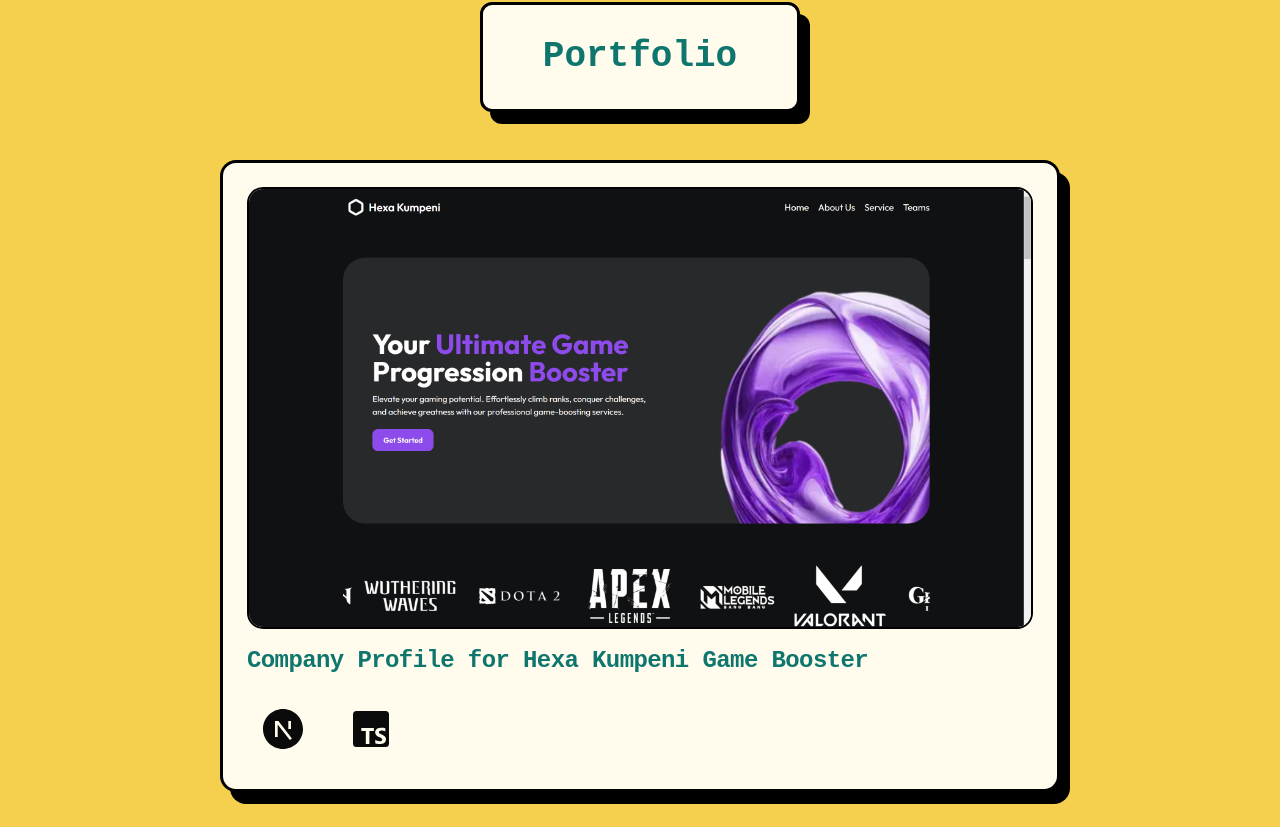
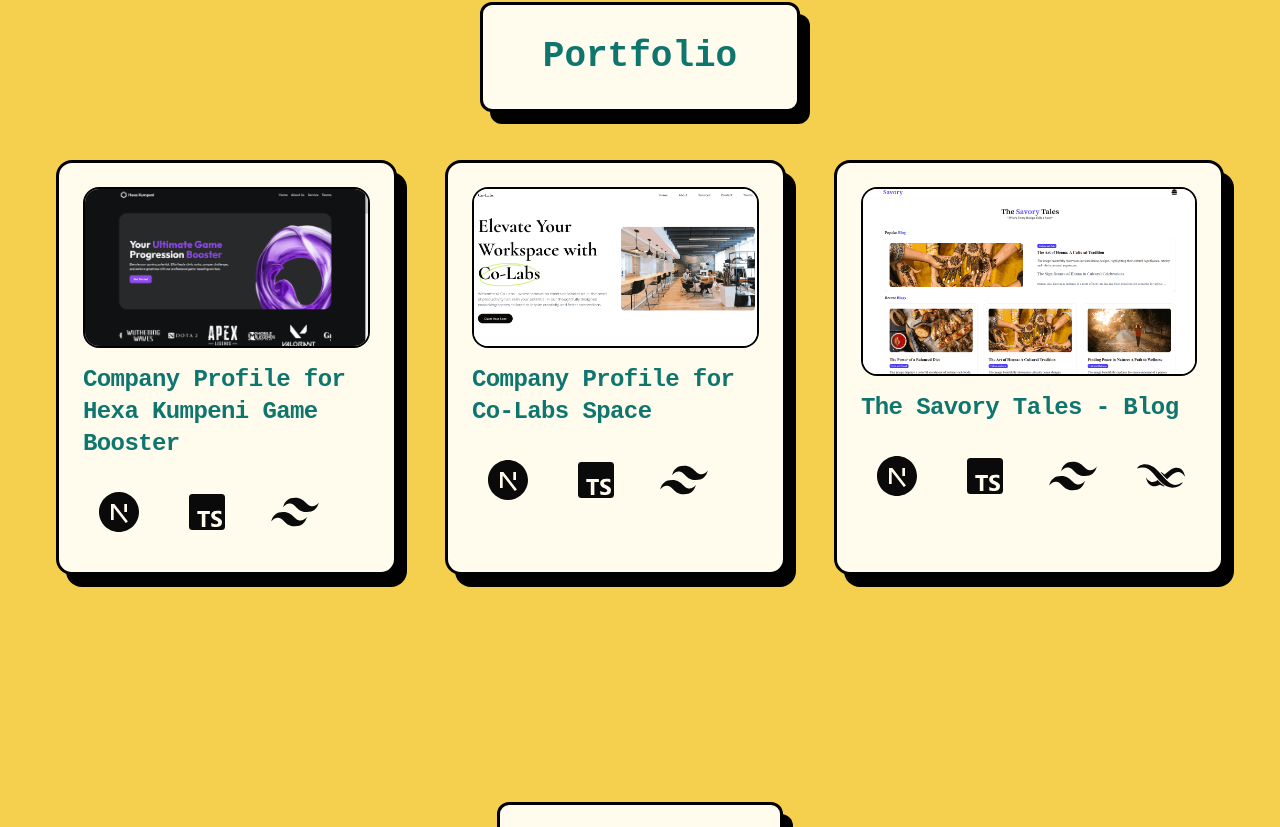
Before and after one commit to hikwoa-hfw/portfolio-web-0610, a Next.js app: page / in a window 1280 px wide. Shown: the part 2553-3380 px from the top of the page. Built offline with nearby package versions, Linux system fonts and the light colour scheme.

Commit message:
feat: add portfolio

```diff
--- a/src/components/Portfolio.tsx
+++ b/src/components/Portfolio.tsx
@@ -21,6 +21,7 @@
   DialogTrigger,
 } from "./ui/dialog";
 import { Button } from "./ui/button";
+import { portfolioData } from "./portfolioData";
 
 const datas = [
   {
@@ -38,25 +39,26 @@
     <main className="yellow min-h-screen py-8 sm:py-12 lg:py-16" id="portfolio">
       <div className="container mx-auto px-4 sm:px-6">
         {/* Title Section */}
-        <div className="flex justify-center mb-8 sm:mb-12">
-          <div className="w-full max-w-[240px] sm:max-w-[280px] lg:max-w-[320px] rounded-lg sm:rounded-xl border-2 sm:border-[3px] border-black bg-[#fffcee] p-3 sm:p-4 lg:p-8 shadow-custom">
-            <p className="text-2xl sm:text-3xl lg:text-4xl font-semibold text-teal-700 text-center cursor-pointer transition-all duration-150 hover:underline hover:underline-offset-auto">
+        <div className="mb-8 flex justify-center sm:mb-12">
+          <div className="w-full max-w-[240px] rounded-lg border-2 border-black bg-[#fffcee] p-3 shadow-custom sm:max-w-[280px] sm:rounded-xl sm:border-[3px] sm:p-4 lg:max-w-[320px] lg:p-8">
+            <p className="cursor-pointer text-center text-2xl font-semibold text-teal-700 transition-all duration-150 hover:underline hover:underline-offset-auto sm:text-3xl lg:text-4xl">
               Portfolio
             </p>
           </div>
         </div>
 
         {/* Card Section */}
-        <div className="flex justify-center px-4 sm:px-6 lg:px-8">
-          <Card className="w-full max-w-[320px] sm:max-w-[600px] lg:max-w-[840px] rounded-lg sm:rounded-xl lg:rounded-2xl border-2 sm:border-[3px] border-black bg-[#fffcee] shadow-custom">
+        <div className="flex justify-center gap-12 px-4 sm:px-6 lg:px-8">
+          {portfolioData.map((data, index) => (
+            <Card className="w-full max-w-[320px] rounded-lg border-2 border-black bg-[#fffcee] shadow-custom sm:max-w-[600px] sm:rounded-xl sm:border-[3px] lg:max-w-[840px] lg:rounded-2xl" key={index}>
               <CardHeader className="space-y-4 p-4 sm:p-6">
                 <CardContent className="p-0">
-                <div className="relative w-full aspect-video">
+                  <div className="relative aspect-video w-full">
                     <Image
-                    src="/image.png"
-                    alt="thumbnail"
+                      src={data.image}
+                      alt={`${data.title} image`}
                       fill
-                    className="rounded-lg sm:rounded-xl lg:rounded-2xl border-2 border-black object-cover"
+                      className="rounded-lg border-2 border-black object-cover sm:rounded-xl lg:rounded-2xl"
                       priority
                     />
                   </div>
@@ -64,35 +66,27 @@
 
                 <Dialog>
                   <DialogTrigger asChild>
-                  <CardTitle className="cursor-pointer text-lg sm:text-xl lg:text-2xl font-bold text-teal-700 transition-all duration-150 hover:underline hover:underline-offset-auto">
-                    Company Profile for Hexa Kumpeni Game Booster
+                    <CardTitle className="cursor-pointer text-lg font-bold text-teal-700 transition-all duration-150 hover:underline hover:underline-offset-auto sm:text-xl lg:text-2xl">
+                     {data.title}
                     </CardTitle>
                   </DialogTrigger>
                   <DialogContent className="w-[90vw] max-w-[800px] p-4 sm:p-6">
                     <DialogHeader className="space-y-2">
-                    <DialogTitle className="text-xl sm:text-2xl font-bold text-teal-700">
+                      <DialogTitle className="text-xl font-bold text-teal-700 sm:text-2xl">
                         Project Details
                       </DialogTitle>
-                    <DialogDescription className="text-sm sm:text-base text-justify text-gray-700">
-                      Hexa Kumpeni needed a professional website to showcase
-                      their game boosting services. The platform needed to
-                      provide a seamless booking experience for customers. I
-                      was tasked to develop a responsive web application using
-                      Next.js and TypeScript. The goal was to create a fast
-                      and user-friendly platform. I built the website using
-                      Next.js 13, TypeScript, and Tailwind CSS with focus on
-                      performance optimization and responsive design. I
-                      implemented continuous deployment through Vercel and
-                      utilized Next.js features for better user experience.
-                      The website launched successfully with excellent
-                      performance metrics and positive user feedback. The
-                      platform effectively showcases the company's services
-                      and works flawlessly across all devices.
+                      <DialogDescription className="text-justify text-sm text-gray-700 sm:text-base">
+                        {data.description}
                       </DialogDescription>
                     </DialogHeader>
                     <div className="mt-4">
-                    <Link href="https://hexa-game-boosting.vercel.app/" target="_blank">
-                      <Button className="w-full sm:w-auto">See the project!</Button>
+                      <Link
+                        href={data.link}
+                        target="_blank"
+                      >
+                        <Button className="w-full sm:w-auto">
+                          See the project!
+                        </Button>
                       </Link>
                     </div>
                   </DialogContent>
@@ -100,16 +94,16 @@
 
                 <CardContent className="p-0">
                   <div className="flex items-center gap-2 sm:gap-4">
-                  {datas.map((data, index) => (
+                    {data.icons.map((icon, index) => (
                       <Link
-                      href={data.link}
+                        href={icon.link}
                         key={index}
                         target="_blank"
                         rel="noopener noreferrer"
-                      className="group flex items-center p-2 sm:p-3 text-3xl sm:text-4xl lg:text-5xl transition-all duration-150 hover:rounded-lg hover:border-2 hover:border-teal-700 hover:shadow-green"
+                        className="group flex items-center p-2 text-3xl transition-all duration-150 hover:rounded-lg hover:border-2 hover:border-teal-700 hover:shadow-green sm:p-3 sm:text-4xl lg:text-5xl"
                       >
                         <div className="transition-transform duration-200 group-hover:scale-110">
-                        {data.icon}
+                          {icon.icon}
                         </div>
                       </Link>
                     ))}
@@ -117,6 +111,7 @@
                 </CardContent>
               </CardHeader>
             </Card>
+          ))}
         </div>
       </div>
     </main>
--- /dev/null
+++ b/src/components/portfolioData.tsx
@@ -0,0 +1,74 @@
+import { title } from "process";
+import { BiLogoTypescript } from "react-icons/bi";
+import { RiNextjsFill, RiTailwindCssFill } from "react-icons/ri";
+import { SiBackendless } from "react-icons/si";
+
+export const portfolioData = [
+  {
+    title: " Company Profile for Hexa Kumpeni Game Booster",
+    link: "https://hexa-game-boosting.vercel.app/",
+    description:
+      "Hexa Kumpeni needed a professional website to showcase their game boosting services. The platform needed to provide a seamless booking experience for customers. I was tasked to develop a responsive web application using Next.js and TypeScript. The goal was to create a fast and user-friendly platform. I built the website using Next.js 13, TypeScript, and Tailwind CSS with focus on performance optimization and responsive design. I implemented continuous deployment through Vercel and utilized Next.js features for better user experience. The website launched successfully with excellent performance metrics and positive user feedback. The platform effectively showcases the company's services and works flawlessly across all devices.",
+    icons: [
+      {
+        icon: <RiNextjsFill />,
+        link: "https://nextjs.org/",
+      },
+      {
+        icon: <BiLogoTypescript />,
+        link: "https://www.typescriptlang.org/",
+      },
+      {
+        icon: <RiTailwindCssFill />,
+        link: "https://tailwindcss.com/",
+      },
+    ],
+    image: "/image.png"
+  },
+  {
+    title: "Company Profile for Co-Labs Space",
+    link: "https://co-labs-space.vercel.app/",
+    description:
+      "Co-Labs Space is a service company offering private offices, event spaces, meeting rooms, and a café with coworking facilities. The project aimed to create an engaging online presence to attract businesses and individuals seeking flexible workspace solutions. The primary goal was to design and develop a website that effectively showcases Co-Labs' diverse offerings and unique environment. Responsibilities included creating a user-friendly interface and highlighting key services. Using React and Next.js, I developed a responsive website with a modern design. I collaborated with the design team to incorporate interactive elements and ensure seamless navigation. Challenges included optimizing the site for performance and ensuring accessibility across devices. The project successfully enhanced Co-Labs' online visibility, leading to a 30% increase in booking inquiries within the first month. Client feedback highlighted satisfaction with the site's aesthetics and functionality, contributing to improved brand perception.",
+    icons: [
+      {
+        icon: <RiNextjsFill />,
+        link: "https://nextjs.org/",
+      },
+      {
+        icon: <BiLogoTypescript />,
+        link: "https://www.typescriptlang.org/",
+      },
+      {
+        icon: <RiTailwindCssFill />,
+        link: "https://tailwindcss.com/",
+      },
+    ],
+    image: "/co-labs.png"
+  },
+  {
+    title: "The Savory Tales - Blog",
+    link: "https://the-savory-tales.vercel.app/",
+    description:
+      "The Savory Tales began in 2024 as a personal blog, evolving into a platform that celebrates diverse human experiences through storytelling. The project aimed to create a digital space where stories from all walks of life could be shared and celebrated. The primary goal was to design and develop a website that effectively communicates the mission and vision of The Savory Tales. Responsibilities included creating an engaging user interface and ensuring the platform supports authentic storytelling. Utilizing React and Next.js, I developed a responsive and visually appealing website. I collaborated with content creators to integrate multimedia elements and ensure seamless navigation. Challenges included optimizing the site for performance and ensuring accessibility for a diverse audience. The project successfully transformed The Savory Tales into a trusted platform, increasing user engagement by 40% within the first month. Positive feedback highlighted the site's ability to foster connections and enrich lives through inspiring stories.",
+    icons: [
+      {
+        icon: <RiNextjsFill />,
+        link: "https://nextjs.org/",
+      },
+      {
+        icon: <BiLogoTypescript />,
+        link: "https://www.typescriptlang.org/",
+      },
+      {
+        icon: <RiTailwindCssFill />,
+        link: "https://tailwindcss.com/",
+      },
+      {
+        icon: <SiBackendless />,
+        link: "https://backendless.com/",
+      },
+    ],
+    image: "/savory.png"
+  },
+];
```
Also changed, not shown: public/co-labs.png (added), public/savory.png (added). Lines whose indentation alone changed are shown as unchanged.
